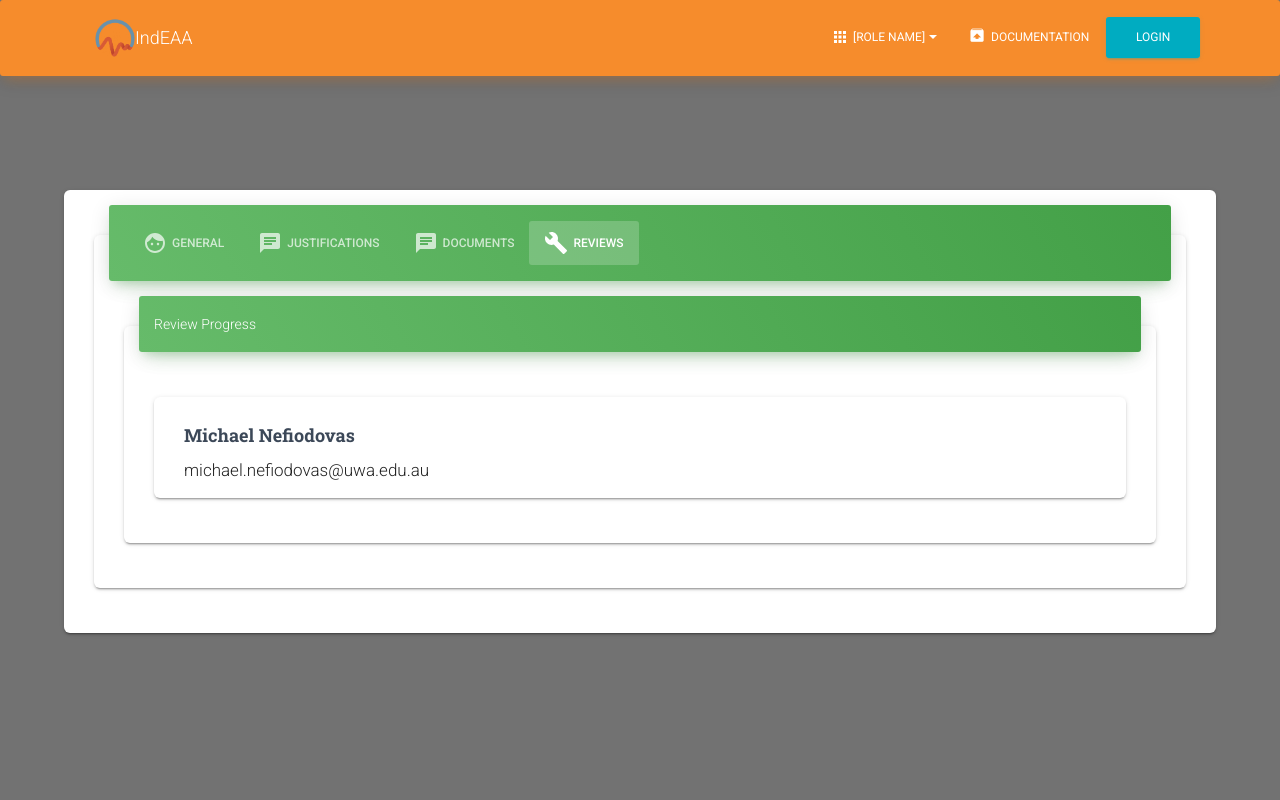
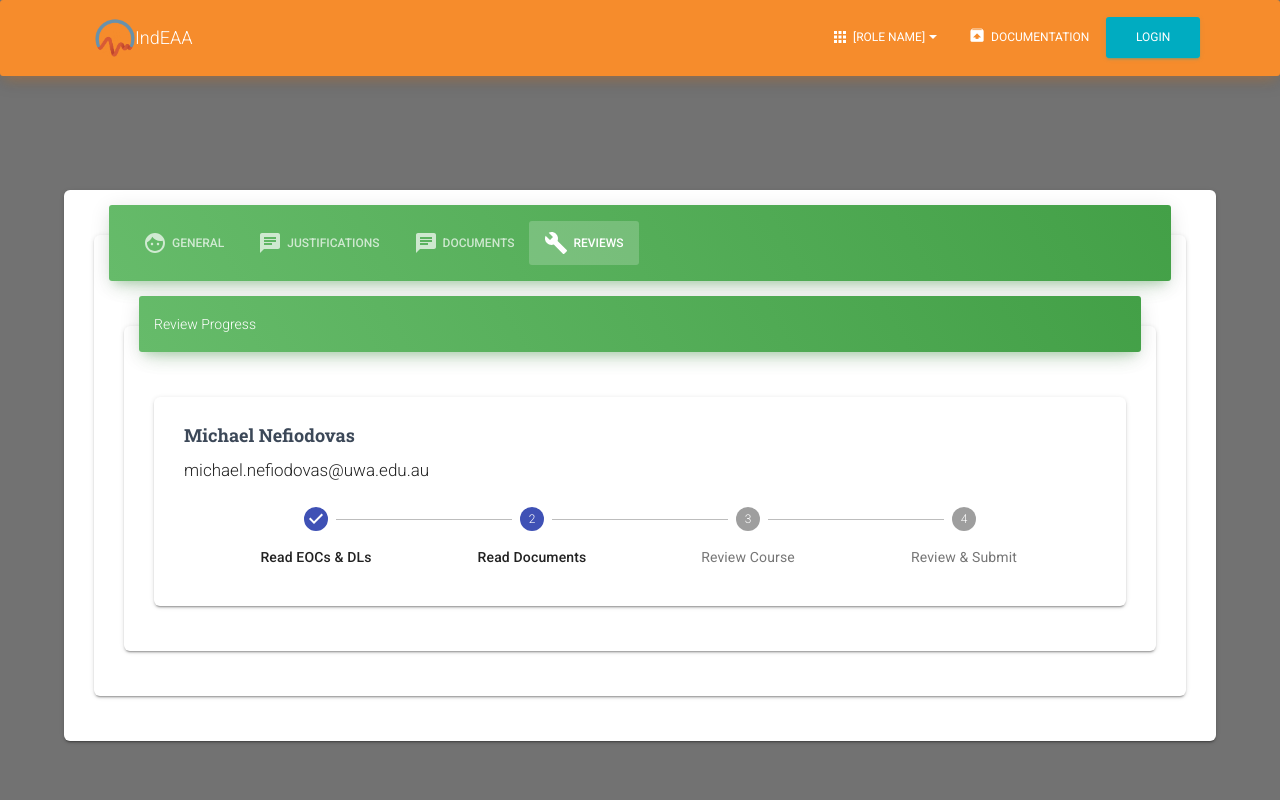
Before and after one commit to uwasystemhealth/IndEAA, a Next.js app in the folder client/: page /coordinator/1 in a window 1280 px wide. Both pictures are taken after a click on the tab "REVIEWS". Shown: the top 800 px of the page. Built offline with nearby package versions, Linux system fonts and the light colour scheme.

Commit message:
ADDED Review stepper

```diff
--- a/client/components/Coordinator/EvaluationOverview/Reviews/ReviewProgress/ProgressDisplay.js
+++ b/client/components/Coordinator/EvaluationOverview/Reviews/ReviewProgress/ProgressDisplay.js
@@ -2,6 +2,9 @@
 import Card from "components/MaterialKit/Card/Card.js";
 import CardBody from "components/MaterialKit/Card/CardBody.js";
 import CardHeader from "components/MaterialKit/Card/CardHeader.js";
+
+// CUSTOM COMPONENTS
+import Stepper from "./Stepper.js";
 
 // STYLES
 import { makeStyles } from "@material-ui/core/styles";
@@ -20,6 +23,7 @@ const ProgressDisplay = ({ name, email, stage, reviewID }) => {
       <CardBody>
         <h4 className={classes.cardTitle}>{name}</h4>
         <h5 className={classes.cardSubtitle}>{email}</h5>
+        <Stepper step={1} />
       </CardBody>
     </Card>
   );
--- /dev/null
+++ b/client/components/Coordinator/EvaluationOverview/Reviews/ReviewProgress/Stepper.js
@@ -0,0 +1,31 @@
+// CORE COMPONENTS
+import Stepper from "@material-ui/core/Stepper";
+import Step from "@material-ui/core/Step";
+import StepLabel from "@material-ui/core/StepLabel";
+
+const ReviewStepper = ({ step }) => {
+  const steps = [
+    <Step key={0}>
+      <StepLabel>Read EOCs & DLs</StepLabel>
+    </Step>,
+    <Step key={1}>
+      <StepLabel>Read Documents</StepLabel>
+    </Step>,
+    <Step key={2}>
+      <StepLabel>Review Course</StepLabel>
+    </Step>,
+    <Step key={3}>
+      <StepLabel>Review & Submit</StepLabel>
+    </Step>,
+  ];
+
+  return (
+    <div>
+      <Stepper activeStep={step} alternativeLabel>
+        {steps}
+      </Stepper>
+    </div>
+  );
+};
+
+export default ReviewStepper;
```
